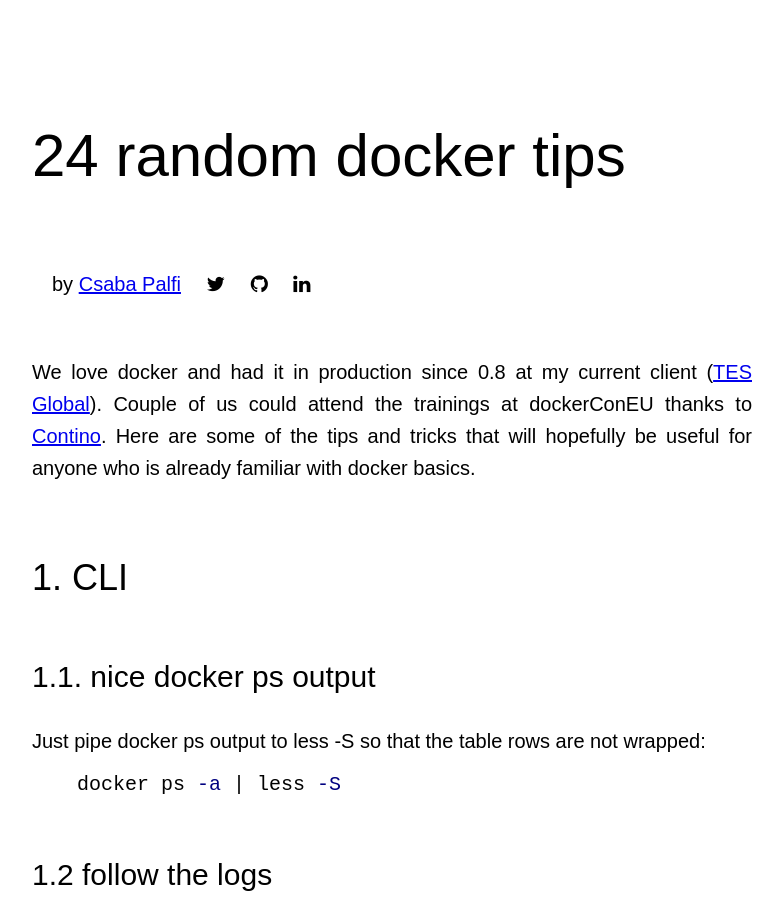
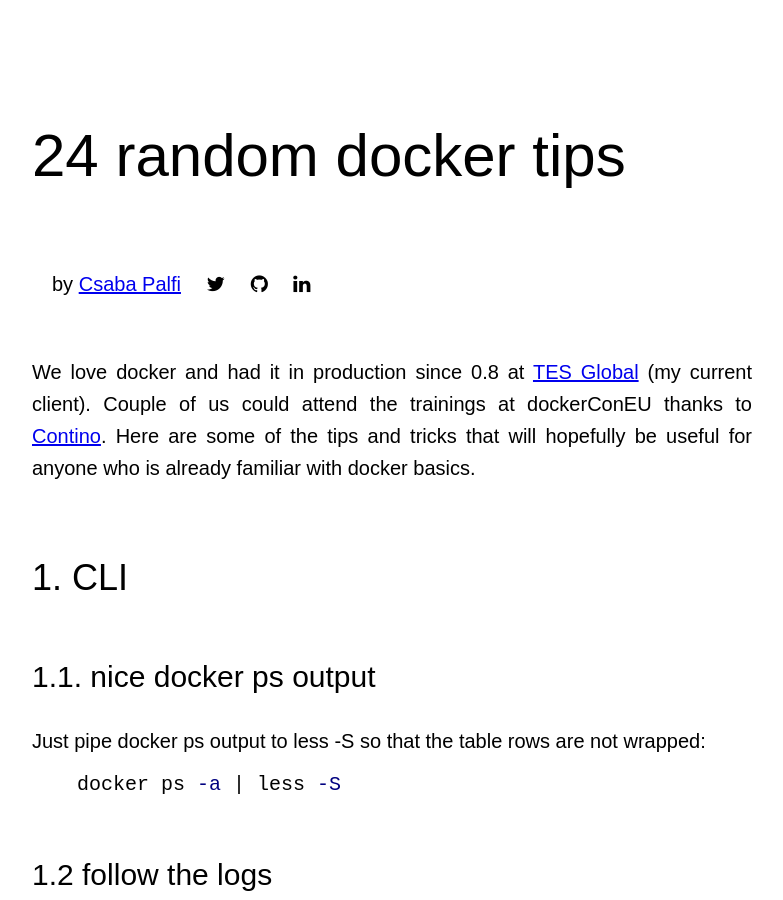
Before and after one commit to dublado/csabapalfi.github.io, a Jekyll site: the page built from _posts/2014-12-06-random-docker-tips.md, in a window 1280 px wide and 900 px high. Shown: the whole window, without its empty margins (248-1031 px from the left). Built offline with Jekyll 4.4.1, drawn with Linux system fonts in a browser that asks for light colours; some web fonts are replaced; Markdown is read by kramdown in place of the engine named in the settings.

Commit message:
@csabapalfi better wording

```diff
--- a/_posts/2014-12-06-random-docker-tips.md
+++ b/_posts/2014-12-06-random-docker-tips.md
@@ -2,7 +2,7 @@
 title: 24 random docker tips
 ---
 {% raw %}
-We love docker and had it in production since 0.8 at my current client ([TES Global](http://www.tesglobal.com/)). Couple of us could attend the trainings at dockerConEU thanks to [Contino](http://contino.co.uk/). Here are some of the tips and tricks that will hopefully be useful for anyone who is already familiar with docker basics.
+We love docker and had it in production since 0.8 at [TES Global](http://www.tesglobal.com/) (my current client). Couple of us could attend the trainings at dockerConEU thanks to [Contino](http://contino.co.uk/). Here are some of the tips and tricks that will hopefully be useful for anyone who is already familiar with docker basics.
 
 ## 1. CLI
 
```
